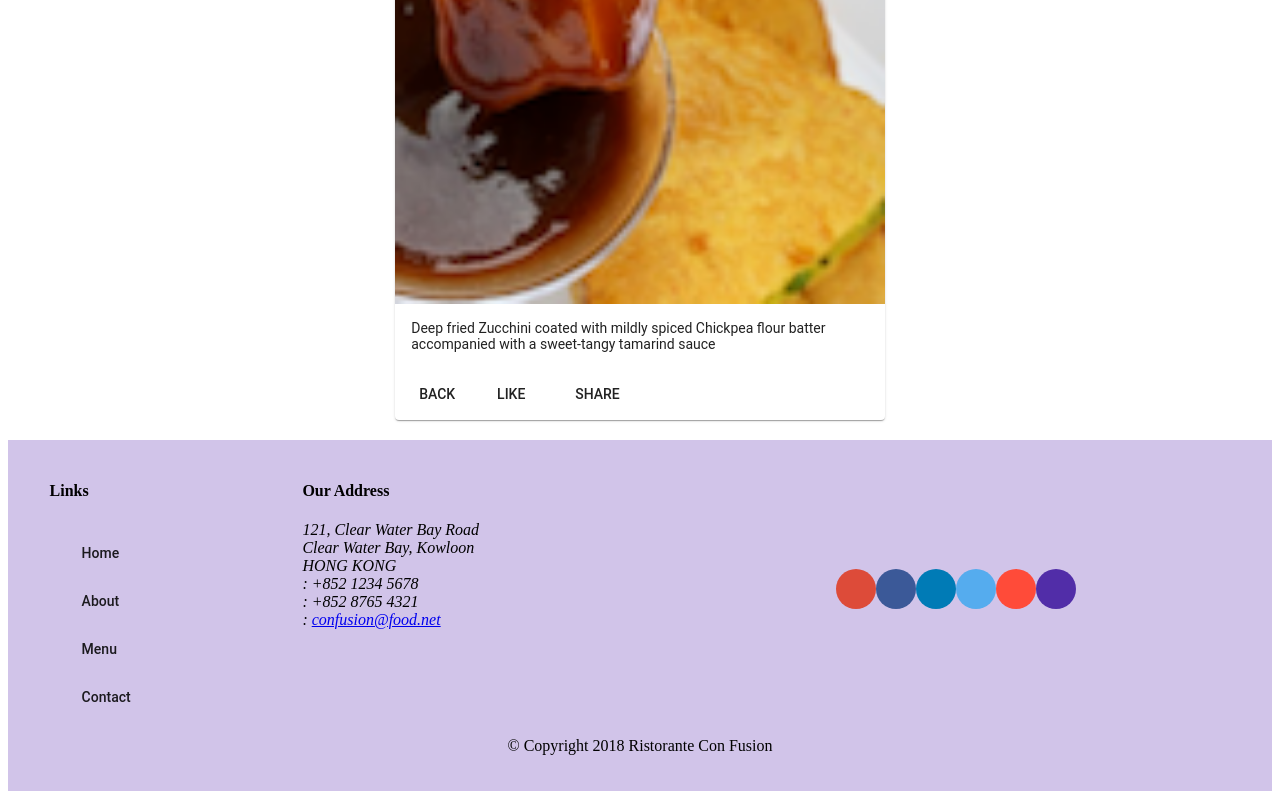
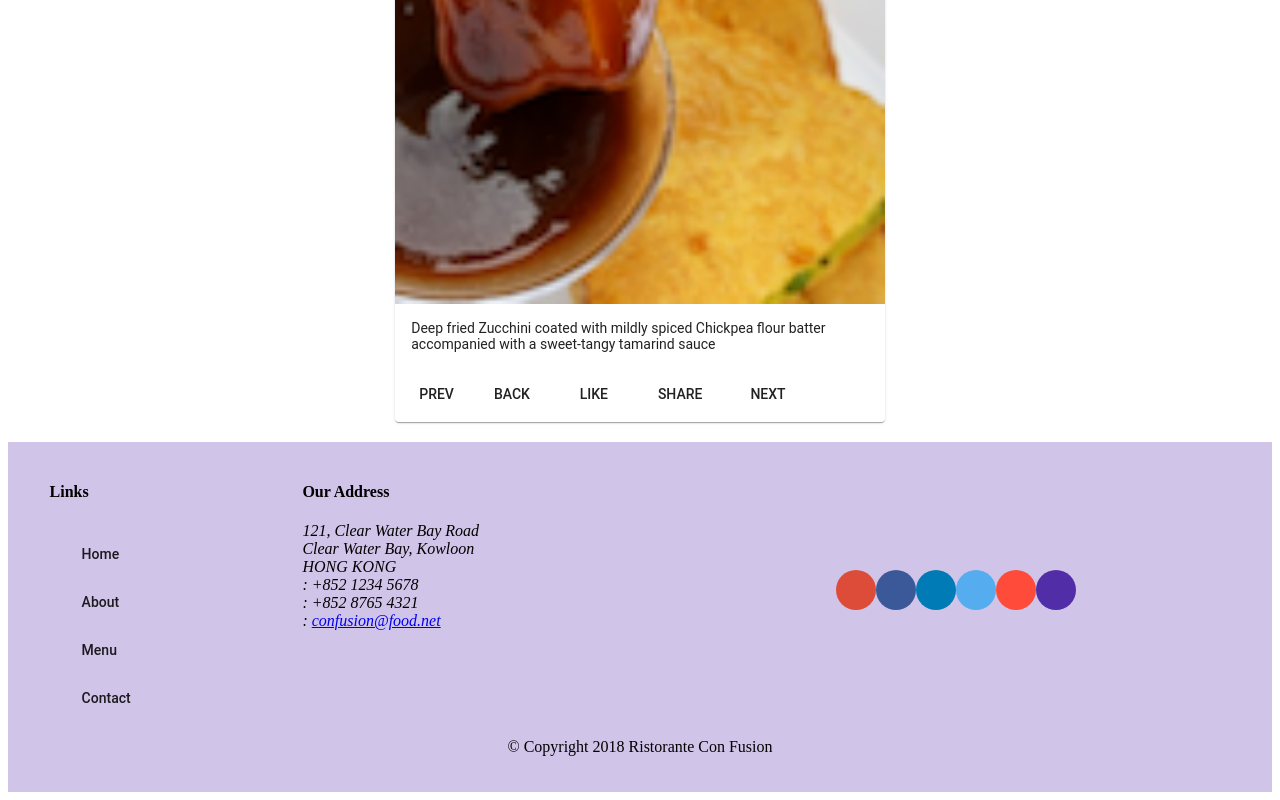
Before and after one commit to illianechesa/confusion, an Angular app: page /dishdetail/1 in a window 1280 px wide. Shown: the part 640-1440 px from the top of the page. Built offline with nearby package versions, Linux system fonts and the light colour scheme.

Commit message:
feat(rxjs): add navigation between menu items
Signed-off-by: Illia Nechesa <nechesaillia@gmail.com>

```diff
--- a/src/app/contact/contact.component.ts
+++ b/src/app/contact/contact.component.ts
@@ -19,7 +19,6 @@
   constructor(private fb: FormBuilder) {
     this.createForm();
   }
-
   // tslint:disable-next-line:typedef
   ngOnInit() {
   }
--- a/src/app/dishdetail/dishdetail.component.html
+++ b/src/app/dishdetail/dishdetail.component.html
@@ -14,9 +14,12 @@
                 </p>
             </mat-card-content>
             <mat-card-actions>
+                <button mat-button [routerLink]="['/dishdetail', prev]">PREV<span class="fa fa-chevron-left fa-lg"></span></button>
                 <button mat-button (click)="goBack()">BACK</button>
                 <button mat-button>LIKE</button>
                 <button mat-button>SHARE</button>
+                <span class="flex-spacer"></span>
+                <button mat-button [routerLink]="['/dishdetail', next]">NEXT<span class="fa fa-chevron-right fa-lg"></span></button>
             </mat-card-actions>
         </mat-card>
     </div>
--- a/src/app/dishdetail/dishdetail.component.ts
+++ b/src/app/dishdetail/dishdetail.component.ts
@@ -3,6 +3,8 @@
 import { DishService } from '../services/dish.service';
 import { Params, ActivatedRoute } from '@angular/router';
 import { Location } from '@angular/common';
+import { switchMap } from 'rxjs/operators';
+
 
 @Component({
   selector: 'app-dishdetail',
@@ -13,15 +15,25 @@
 export class DishdetailComponent implements OnInit {
 
   dish: Dish;
+  dishIds: string[];
+  prev: string;
+  next: string;
 
   constructor(private dishservice: DishService, private route: ActivatedRoute, private location: Location) { }
 
   // tslint:disable-next-line:typedef
   ngOnInit() {
+    this.dishservice.getDishIds().subscribe(dishIds => this.dishIds = dishIds);
+    // tslint:disable-next-line:no-string-literal
+    this.route.params.pipe(switchMap((params: Params) => this.dishservice.getDish(params['id'])))
+    .subscribe(dish => { this.dish = dish; this.setPrevNext(dish.id); });
+  }
 
-    const id = this.route.snapshot.params.id;
-    this.dishservice.getDish(id).subscribe(dish => this.dish = dish);
-
+  // tslint:disable-next-line:typedef
+  setPrevNext(dishId: string) {
+    const index = this.dishIds.indexOf(dishId);
+    this.prev = this.dishIds[(this.dishIds.length + index - 1) % this.dishIds.length];
+    this.next = this.dishIds[(this.dishIds.length + index + 1) % this.dishIds.length];
   }
 
   goBack(): void {
--- a/src/app/services/dish.service.ts
+++ b/src/app/services/dish.service.ts
@@ -22,4 +22,8 @@
   getFeaturedDish(): Observable<Dish> {
     return of(DISHES.filter((dish) => dish.featured)[0]).pipe(delay(2000));
   }
+
+  getDishIds(): Observable<string[] | any> {
+    return of(DISHES.map(dish => dish.id ));
+  }
 }
```
